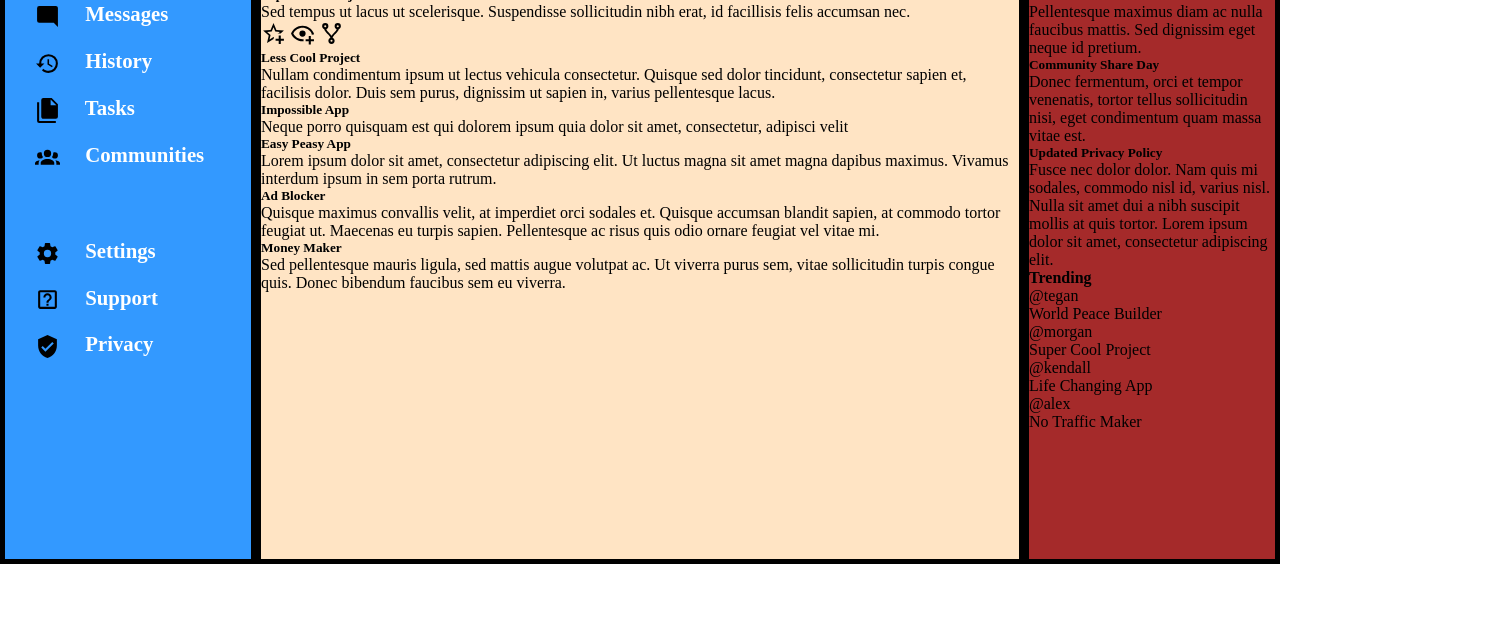
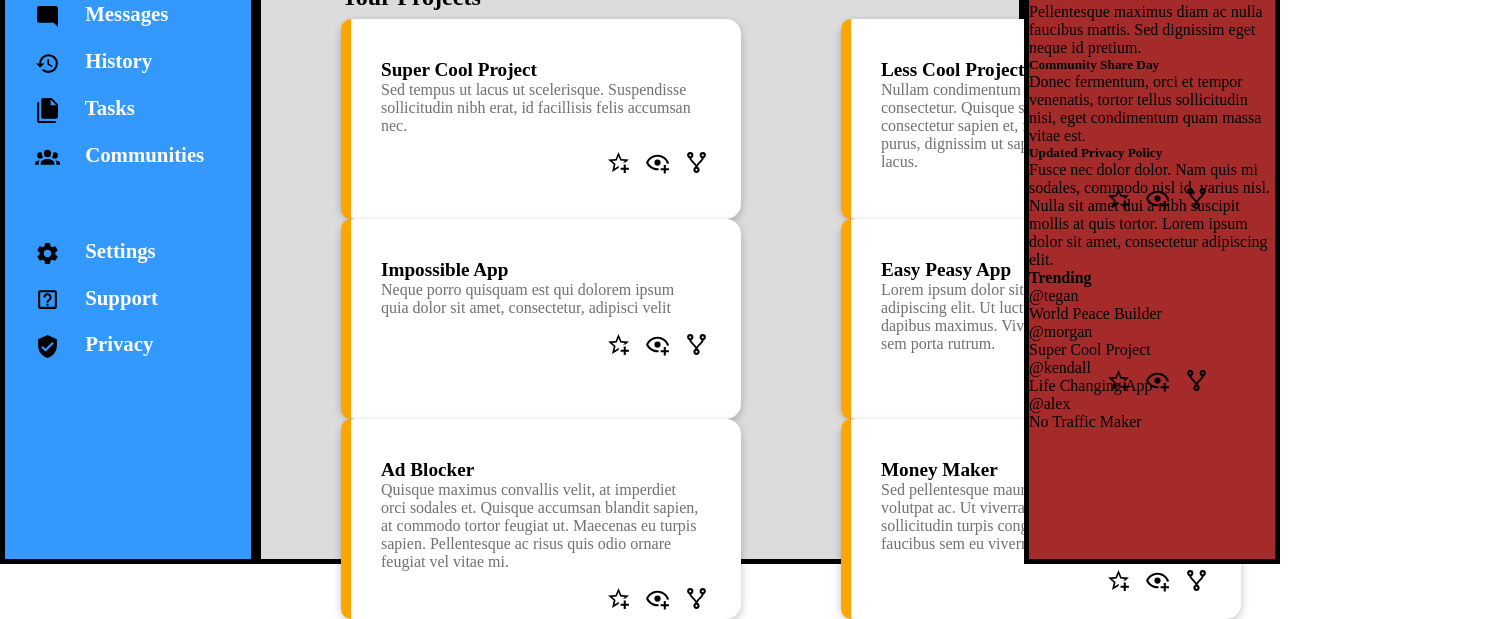
Before and after one commit to plabacki/odin-admin-dashboard, a plain HTML site: page index.html in a window 1280 px wide. Shown: the part 236-855 px from the top of the page, 1486 px wide, since content can reach past the window. Before the commit the page ends 800 px from the top, so only its background shows below. Drawn offline with Linux system fonts and the light colour scheme.

Commit message:
Added style to the first section

```diff
--- a/index.html
+++ b/index.html
@@ -74,22 +74,25 @@
         </div>
     </aside>
     <section id="your_projects">
-        <h4>Your Projects</h4>
-        <div>
-            <div></div>
+        <span>Your Projects</span>
+        <div id="first_article" class="post">
+            <div class="side_decoration"></div>
+            <div class="post_content">
                 <h5>Super Cool Project</h5>
                 <p>Sed tempus ut lacus ut scelerisque.
                     Suspendisse sollicitudin nibh erat, id
                     facillisis felis accumsan nec.
                 </p>
+            </div>
             <div class="icons">
                 <img src="./icons/star-plus-outline.svg" alt="star_icon">
                 <img src="./icons/eye-plus-outline.svg" alt="eye_icon">
                 <img src="./icons/source-fork.svg" alt="source_icon">
             </div>
         </div>
-        <div>
-            <div></div>
+        <div id="second_article" class="post">
+            <div class="side_decoration"></div>
+            <div class="post_content">
                 <h5>Less Cool Project</h5>
                 <p>Nullam condimentum ipsum ut lectus vehicula
                     consectetur. Quisque sed dolor tincidunt,
@@ -97,26 +100,60 @@
                     varius pellentesque lacus.
                 </p>
             </div>
-        <div>
-            <div></div>
+            <div class="icons">
+                <img src="./icons/star-plus-outline.svg" alt="star_icon">
+                <img src="./icons/eye-plus-outline.svg" alt="eye_icon">
+                <img src="./icons/source-fork.svg" alt="source_icon">
+            </div>
+        </div>
+        <div id="third_article" class="post">
+            <div class="side_decoration"></div>
+            <div class="post_content">
                 <h5>Impossible App</h5>
                 <p>Neque porro quisquam est qui dolorem ipsum quia dolor sit amet, consectetur, adipisci velit</p>
             </div>
-        <div>
-            <div></div>
+            <div class="icons">
+                <img src="./icons/star-plus-outline.svg" alt="star_icon">
+                <img src="./icons/eye-plus-outline.svg" alt="eye_icon">
+                <img src="./icons/source-fork.svg" alt="source_icon">
+            </div>
+        </div>
+        <div id="fourth_article" class="post">
+            <div class="side_decoration"></div>
+            <div class="post_content">
                 <h5>Easy Peasy App</h5>
                 <p>Lorem ipsum dolor sit amet, consectetur adipiscing elit. Ut luctus magna sit amet magna dapibus maximus. Vivamus interdum ipsum in sem porta rutrum.</p>
             </div>
-        <div>
-            <div></div>
+            <div class="icons">
+                <img src="./icons/star-plus-outline.svg" alt="star_icon">
+                <img src="./icons/eye-plus-outline.svg" alt="eye_icon">
+                <img src="./icons/source-fork.svg" alt="source_icon">
+            </div>
+        </div>
+        <div id="fifth_article" class="post">
+            <div class="side_decoration"></div>
+            <div class="post_content">
                 <h5>Ad Blocker</h5>
                 <p>Quisque maximus convallis velit, at imperdiet orci sodales et. Quisque accumsan blandit sapien, at commodo tortor feugiat ut.
                      Maecenas eu turpis sapien. Pellentesque ac risus quis odio ornare feugiat vel vitae mi.</p>
             </div>
-        <div>
-            <div></div>
+                 <div class="icons">
+                     <img src="./icons/star-plus-outline.svg" alt="star_icon">
+                     <img src="./icons/eye-plus-outline.svg" alt="eye_icon">
+                     <img src="./icons/source-fork.svg" alt="source_icon">
+                 </div>
+        </div>
+        <div id="sixth_article" class="post">
+            <div class="side_decoration"></div>
+            <div class="post_content">
                 <h5>Money Maker</h5>
                 <p>Sed pellentesque mauris ligula, sed mattis augue volutpat ac. Ut viverra purus sem, vitae sollicitudin turpis congue quis. Donec bibendum faucibus sem eu viverra. </p>
+            </div>
+            <div class="icons">
+                <img src="./icons/star-plus-outline.svg" alt="star_icon">
+                <img src="./icons/eye-plus-outline.svg" alt="eye_icon">
+                <img src="./icons/source-fork.svg" alt="source_icon">
+            </div>
         </div>
     </section>
     <section id="announcements_and_treding">
--- a/style.css
+++ b/style.css
@@ -36,11 +36,75 @@ aside {
 
 
 #your_projects {
-    background-color: bisque;
+    background-color: gainsboro;
     border: 5px solid black;
     grid-area: 2 / 2 / 3 / 3;
+    display: grid;
+    grid-template-columns: 500px 1fr;
+    grid-template-rows: 50px 1fr 1fr 1fr;
+}
+#your_projects span{
+    font-weight: bold;
+    font-size: 1.5rem;
+    margin: 15px 0px 0px 80px;
+}
+#first_article{
+    grid-area: 2 / 1 / 3 / 2;
+}
+#second_article{
+    grid-area: 2 / 2 / 3 / 3;
+}
+#third_article{
+    grid-area: 3 / 1 / 4 / 2;
+}
+#fourth_article{
+    grid-area: 3 / 2 / 4 /3;
+}
+#fifth_article{
+    grid-area: 4 / 1 / 5 / 2;
+}
+#sixth_article{
+    grid-area: 4 / 2 /5 /3;
+}
+#your_projects span{
+    grid-area: 1 / 1 / 2 / 3;
 }
 
+.icons{
+    position: relative;
+    left: 245px;
+    bottom: 25px;
+}
+
+.icons img {
+    margin-left: 10px;
+}
+
+.post{
+    background-color: white;
+    height: 200px;
+    width: 400px;
+    border-radius: 15px;
+    margin-left: 80px;
+    box-shadow: rgba(0, 0, 0, 0.24) 0px 3px 8px;
+}
+.post_content{
+    padding: 40px;
+}
+.post_content h5 {
+    font-weight: bold;
+    font-size: 1.2rem;
+}
+.post_content p{
+    color: rgb(114, 112, 112);
+}
+.side_decoration{
+    background-color: orange;
+    height: 200px;
+    width: 10px;
+    float: left;
+    border-radius: 15px 0px 0px 15px;
+}
 #announcements_and_treding{
     background-color: brown;
     border: 5px solid black;
```
Lines whose indentation alone changed are shown as unchanged.
